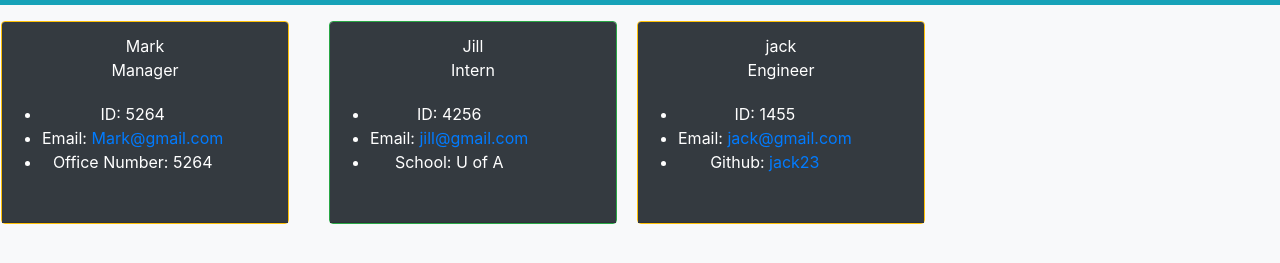
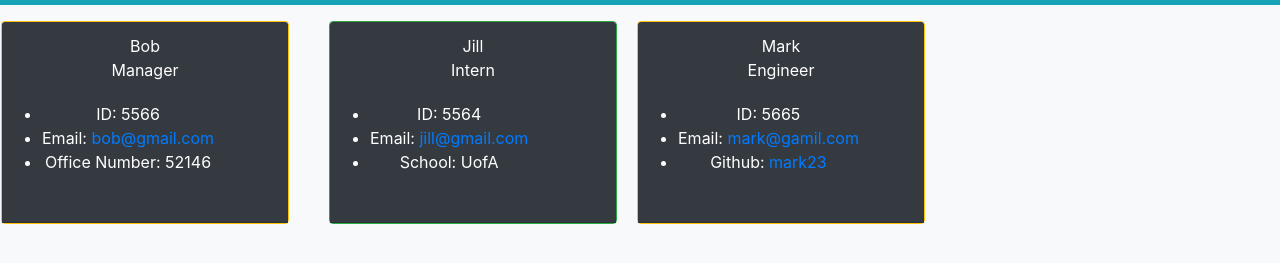
Before and after one commit to EmiStew14/manage-your-people, a website: page dist/index.html in a window 1280 px wide. Shown: the part 51-314 px from the top of the page. Drawn offline with nearby package versions, Linux system fonts and the light colour scheme.

```diff
--- a/dist/index.html
+++ b/dist/index.html
@@ -20,14 +20,14 @@
       <div class="card border-warning mb-3" style="max-width: 18rem;">
 
           <div class="card-header text-white bg-dark col-auto">
-            <span class="text-bold">Mark</span>
+            <span class="text-bold">Bob</span>
           </br>
             <span class="text-bold">Manager</span>
           <div class="card-body text-white bg-dark d-flex row">
               <ul class="align-items-start col-auto">
-                  <li>ID: <span class="text-bold">5264</span></li>
-                  <li>Email: <a target="_blank" href="Mark@gmail.com">Mark@gmail.com</a></li>
-                  <li>Office Number: <span class="text-bold">5264</span></li>
+                  <li>ID: <span class="text-bold">5566</span></li>
+                  <li>Email: <a target="_blank" href="bob@gmail.com">bob@gmail.com</a></li>
+                  <li>Office Number: <span class="text-bold">52146</span></li>
               </ul>
           </div>
           </div>
@@ -43,9 +43,9 @@
       <span class="text-bold">Intern</span>
     <div class="card-body text-white bg-dark d-flex row">
         <ul class="align-items-start col-auto">
-            <li>ID: <span class="text-bold">4256</span></li>
+            <li>ID: <span class="text-bold">5564</span></li>
             <li>Email: <a target="_blank" href="jill@gmail.com">jill@gmail.com</a></li>
-            <li>School: <span class="text-bold">U of A</span></li>
+            <li>School: <span class="text-bold">UofA</span></li>
         </ul>
     </div>
     </div>
@@ -53,14 +53,14 @@
 
     <div class="card border-warning mb-3" style="max-width: 18rem;">
     <div class="card-header text-white bg-dark col-auto">
-      <span class="text-bold">jack</span>
+      <span class="text-bold">Mark</span>
     </br>
       <span class="text-bold">Engineer</span>
     <div class="card-body text-white bg-dark d-flex row">
         <ul class="align-items-start col-auto">
-            <li>ID: <span class="text-bold">1455</span></li>
-            <li>Email: <a target="_blank" href="jack@gmail.com">jack@gmail.com</a></li>
-            <li>Github: <a target="_blank" href="https://github.com/jack23">jack23</a></li>
+            <li>ID: <span class="text-bold">5665</span></li>
+            <li>Email: <a target="_blank" href="mark@gamil.com">mark@gamil.com</a></li>
+            <li>Github: <a target="_blank" href="https://github.com/mark23">mark23</a></li>
         </ul>
     </div>
     </div>
```
Also changed, not shown: README.md.
